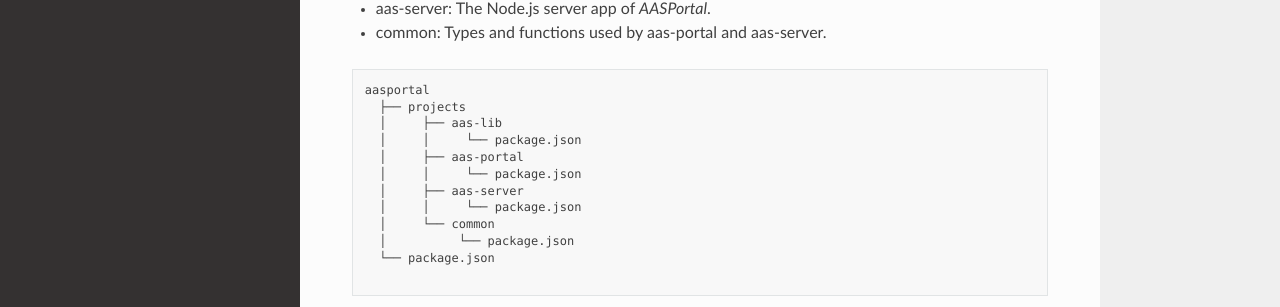
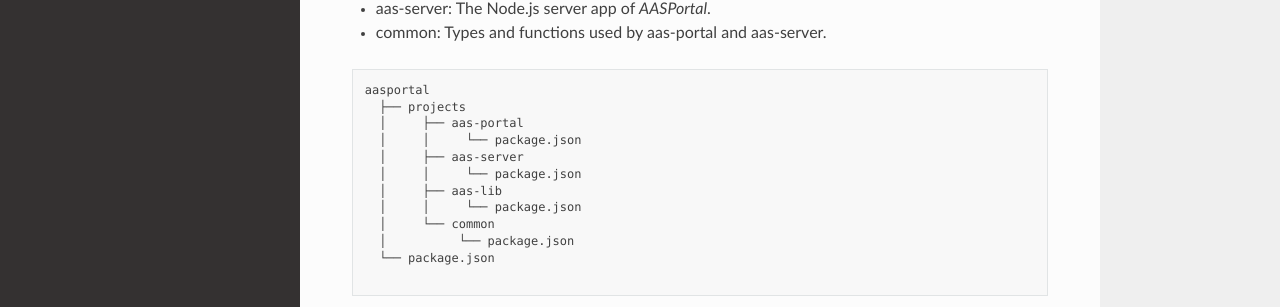
Before and after one commit to fpethig/rtd-tutorial, a Sphinx documentation site: the page built from docs/source/gettingstarted.md, in a window 1280 px wide and 900 px high. Shown: the part 459-766 px from the top of the window. Built offline with Sphinx 7.4.7 and the Read the Docs theme 2.0.0, drawn with Linux system fonts in a browser that asks for light colours.

````diff
--- a/docs/source/gettingstarted.md
+++ b/docs/source/gettingstarted.md
@@ -14,11 +14,11 @@
 ```txt
 aasportal
   ├── projects
-  │     ├── aas-lib
-  │     │     └── package.json
   │     ├── aas-portal
   │     │     └── package.json
   │     ├── aas-server
+  │     │     └── package.json
+  │     ├── aas-lib
   │     │     └── package.json
   │     └── common
   │          └── package.json
````
